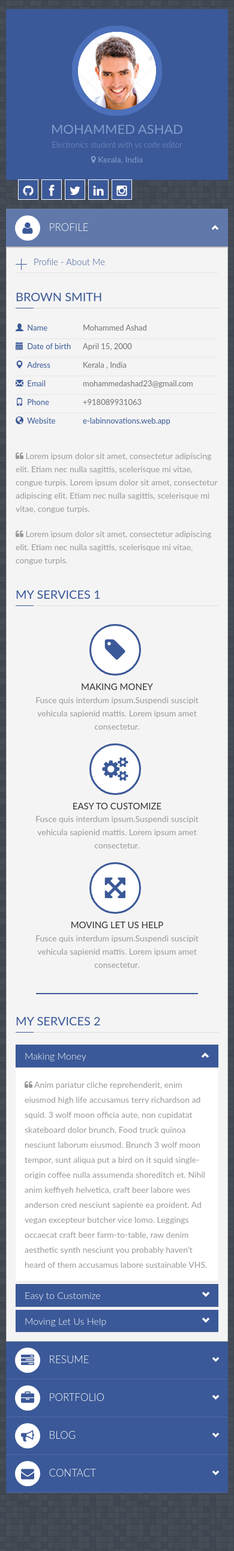
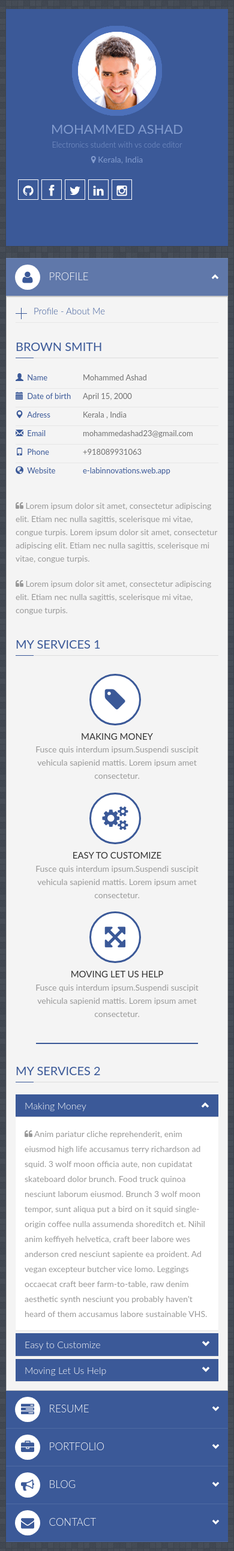
Before and after one commit to e-labInnovations/e-labInnovations.github.io, a Jekyll site: the page built from index.html, in a window 390 px wide. Shown: the whole page at 60% size. Built offline with Jekyll 4.4.1, drawn with Linux system fonts in a browser that asks for light colours; some web fonts are replaced; before the commit the page ends 2503 px from its top, so only the background shows below that.

Commit message:
changing responsive

```diff
--- a/assets/css/main.css
+++ b/assets/css/main.css
@@ -1097,7 +1097,7 @@ ul.about {
     }
 
     .widget-profil{
-        height: 265px !important;
+        height: 310px !important;
         margin-bottom: 20px;
         float: none;
     }
@@ -1111,7 +1111,7 @@ ul.about {
 
 @media only screen  and (max-width: 766px) {
     .widget-profil{
-        height: 285px !important;
+        height: 395px !important;
         margin-bottom: 20px;
         float: none;
     }
@@ -1134,7 +1134,7 @@ ul.about {
 
 @media only screen and (min-width : 766px) and (max-width: 800px) {
     .widget-profil{
-        height: 210px !important;
+        height: 265px !important;
         margin-bottom: 20px;
         float: none;
     }
@@ -1153,7 +1153,7 @@ ul.about {
 @media only screen and (min-width : 800px) and (max-width : 991px) {
 
     .widget-profil{
-        height: 210px !important;
+        height: 265px !important;
         margin-bottom: 20px;
         float: none;
     }
```
